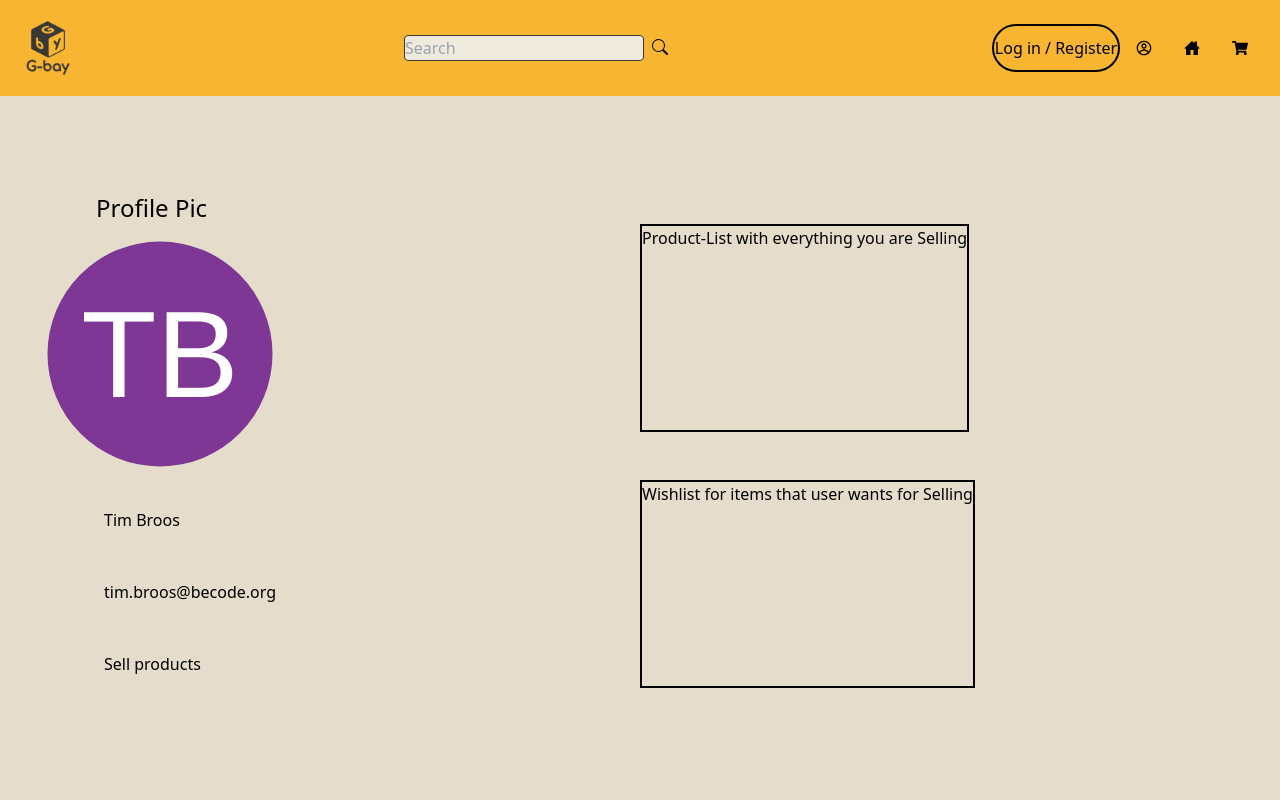
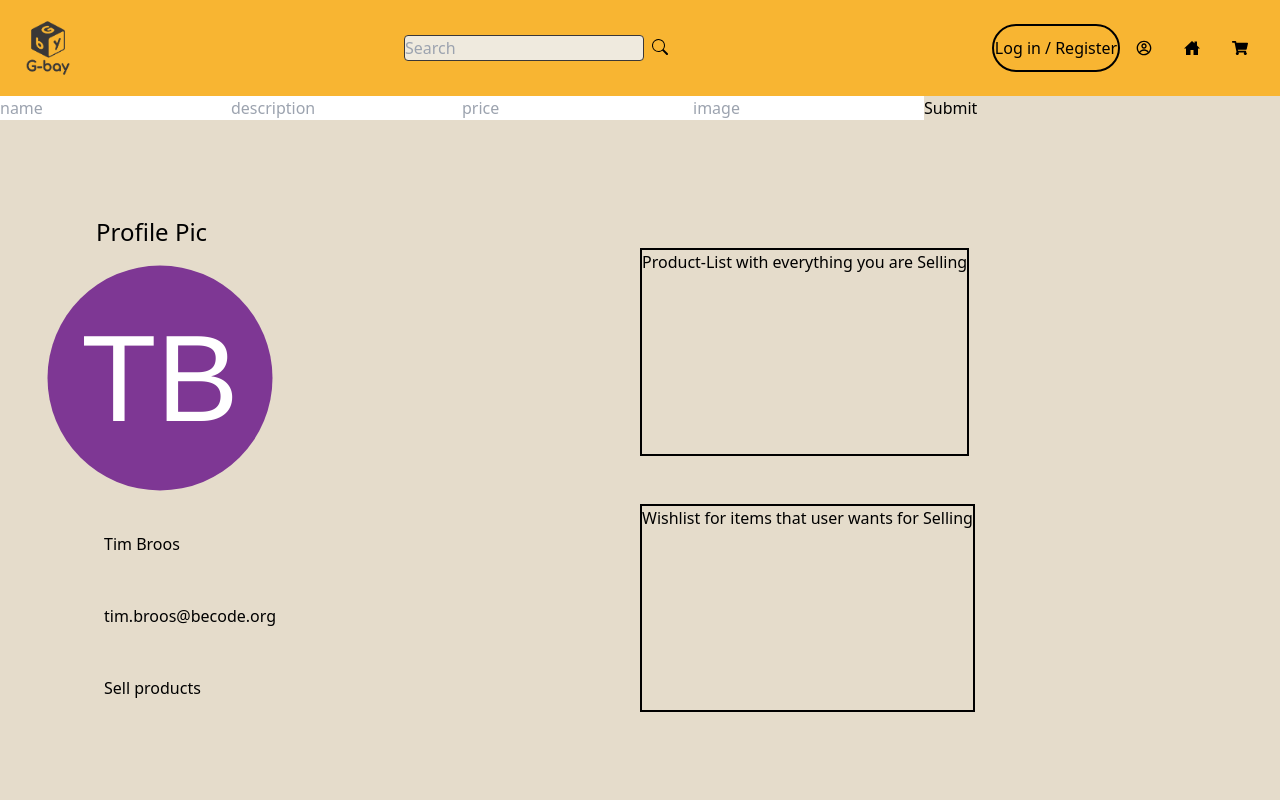
Before and after one commit to Martekode/react-g-bay, a React (Create React App) app in the folder client/: page /profile in a window 1280 px wide. Shown: the top 800 px of the page. Built offline with nearby package versions, Linux system fonts and the light colour scheme; no server answers.

Commit message:
added NewProduct component to POST data to the backend

```diff
--- a/client/package.json
+++ b/client/package.json
@@ -13,6 +13,7 @@
     "prop-types": "^15.8.1",
     "react": "^18.2.0",
     "react-avatar": "^5.0.3",
+    "react-bootstrap": "^2.5.0",
     "react-dom": "^18.2.0",
     "react-icons": "^4.4.0",
     "react-router-dom": "^6.3.0",
--- a/client/src/App.js
+++ b/client/src/App.js
@@ -9,16 +9,19 @@ import Navbar from "./components/Navbar";
 import Footer from "./components/Footer";
 import ProductPage from "./pages/Product";
 import Category from "./pages/Category";
-import axios from "axios";
+// import axios from "axios";
+import Test from "./components/Test";
+import NewProduct from "./components/NewProduct";
 
 function App() {
 
-    axios.get('http://localhost:3050/api/product/id/5')
-        .then(res => console.log(res.data))
+    // axios.get('http://localhost:3050/api/product/id/5')
+    //     .then(res => console.log(res.data))
 
   return (
     <div>
         <Navbar/>
+        <NewProduct />
         <Routes>
             <Route path="/" element={<Home />} />
         </Routes>
@@ -37,6 +40,9 @@ function App() {
         <Routes>
             <Route path="/category" element={<Category />} />
         </Routes>
+        <Routes>
+            <Route path="/test" element={<Test />} />
+        </Routes>
         <Footer/>
     </div>
   );
--- /dev/null
+++ b/client/src/components/NewProduct.js
@@ -0,0 +1,44 @@
+import React from "react";
+import {useState} from "react";
+import axios from "axios";
+
+function NewProduct () {
+    const url = "http://localhost:3050/api/product/new"
+    const [data, setData] = useState({
+        name: "",
+        description: "",
+        price: "",
+        image: "",
+    })
+
+    function submit (e) {
+        e.preventDefault();
+        axios.post(url, {
+            name: data.name,
+            description: data.description,
+            price: data.price,
+            image: data.image
+        }).then(res => {
+            console.log(res.data)
+        })
+    }
+
+    function handle (e) {
+        const newestData = {...data}
+        newestData[e.target.id] = e.target.value
+        setData(newestData)
+        console.log(newestData);
+    }
+    return (
+        <div>
+            <form onSubmit={(e) => submit(e)}>
+                <input type="text" onChange={(e) => handle(e)} id="name" placeholder="name" value={data.name}></input>
+                <input type="text" onChange={(e) => handle(e)} id="description" placeholder="description" value={data.description}></input>
+                <input type="text" onChange={(e) => handle(e)} id="price" placeholder="price" value={data.price}></input>
+                <input type="text" onChange={(e) => handle(e)} id="image" placeholder="image" value={data.image}></input>
+                <button>Submit</button>
+            </form>
+        </div>
+    )
+}
+export default NewProduct;
--- /dev/null
+++ b/client/src/components/Test.js
@@ -0,0 +1,24 @@
+import React from "react";
+import {GrAdd} from "react-icons/gr";
+
+function Test (props){
+    return (
+        <div className="flex justify-center">
+            <div className="flex flex-col md:flex-row md:max-w-xl rounded-lg bg-hovers shadow-lg scale-75 bg-product">
+                <img
+                    className="w-80 h-80 md:h-auto object-cover md:w-48 rounded-t-lg md:rounded-none md:rounded-l-lg"
+                    src="https://images.unsplash.com/photo-1561409106-fece1abb71cb?ixlib=rb-1.2.1&ixid=MnwxMjA3fDB8MHxwaG90by1wYWdlfHx8fGVufDB8fHx8&auto=format&fit=crop&w=687&q=80" alt=""/>
+                <div className="p-12 flex flex-col items-center">
+                    <h5 className="text-gray-900 text-3xl font-medium mb-2">{props.productName}</h5>
+                    <p className="text-gray-700 text-xl mb-4">
+                        {props.Description}
+                    </p>
+                    <p className="text-gray-600 text-2xl mt-10">{props.productPrice}</p>
+                    <button className="border-2 border-solid mt-6 hover:bg-hovers p-2 w-10 h-10 flex justify-center items-center rounded-full" ><GrAdd /></button>
+                </div>
+            </div>
+        </div>
+    );
+}
+
+export default Test;
--- a/client/src/pages/Home.js
+++ b/client/src/pages/Home.js
@@ -1,9 +1,8 @@
 import React from 'react';
 
 const handleClick = event => {
-    window.open("http://localhost:3050/category","_self");
+    window.open("http://localhost:3050/test","_self");
 };
-
 
 const Home =() => {
     return (
--- a/client/src/pages/Profile.js
+++ b/client/src/pages/Profile.js
@@ -1,5 +1,6 @@
 import {Link} from "react-router-dom";
 import Avatar from 'react-avatar';
+import NewProduct from "../components/NewProduct";
 
 function Profile() {
     return (
```
Also changed, not shown: 2 other files (tests, documents, lock files or other folders).
